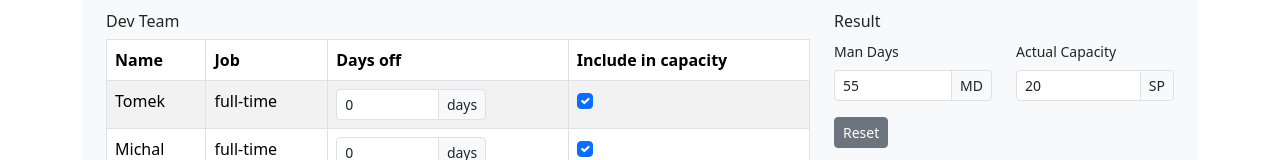
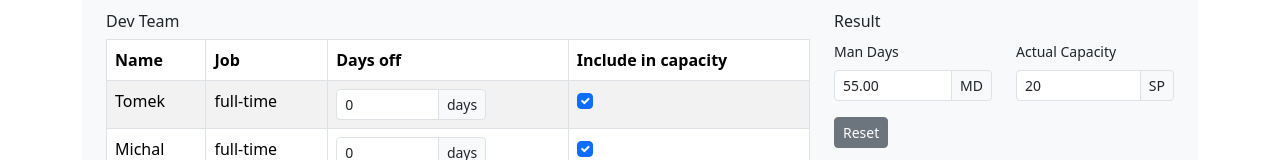
Before and after one commit to patrykovy/scrum-majster, a React (Create React App) app: page / in a window 1280 px wide. Shown: the part 125-285 px from the top of the page. Built offline with nearby package versions, Linux system fonts and the light colour scheme.

Commit message:
do not round down MD

```diff
--- a/src/calculator/Result.tsx
+++ b/src/calculator/Result.tsx
@@ -30,7 +30,7 @@ const Result: React.FC<{
                 <Form.Group className="input-group-sm">
                   <Form.Label className="small">Man Days</Form.Label>
                   <InputGroup className="input-group-sm">
-                    <Form.Control readOnly value={manDays} />
+                    <Form.Control readOnly value={manDays.toFixed(2)} />
                     <InputGroup.Text className="small">MD</InputGroup.Text>
                   </InputGroup>
                 </Form.Group>
--- a/src/calculator/calculate.ts
+++ b/src/calculator/calculate.ts
@@ -34,7 +34,7 @@ export function calculateManDays(calculatorState: CalculatorState): number {
     ? halfTime.daysOff + bankHolidays * halfTime.devs
     : 0
 
-  return Math.floor(initialMD - fullTimeSubtract - halfTimeSubtract)
+  return initialMD - fullTimeSubtract - halfTimeSubtract
 }
 
 export function calculateCapacity(calculatorState: CalculatorState): number {
```
